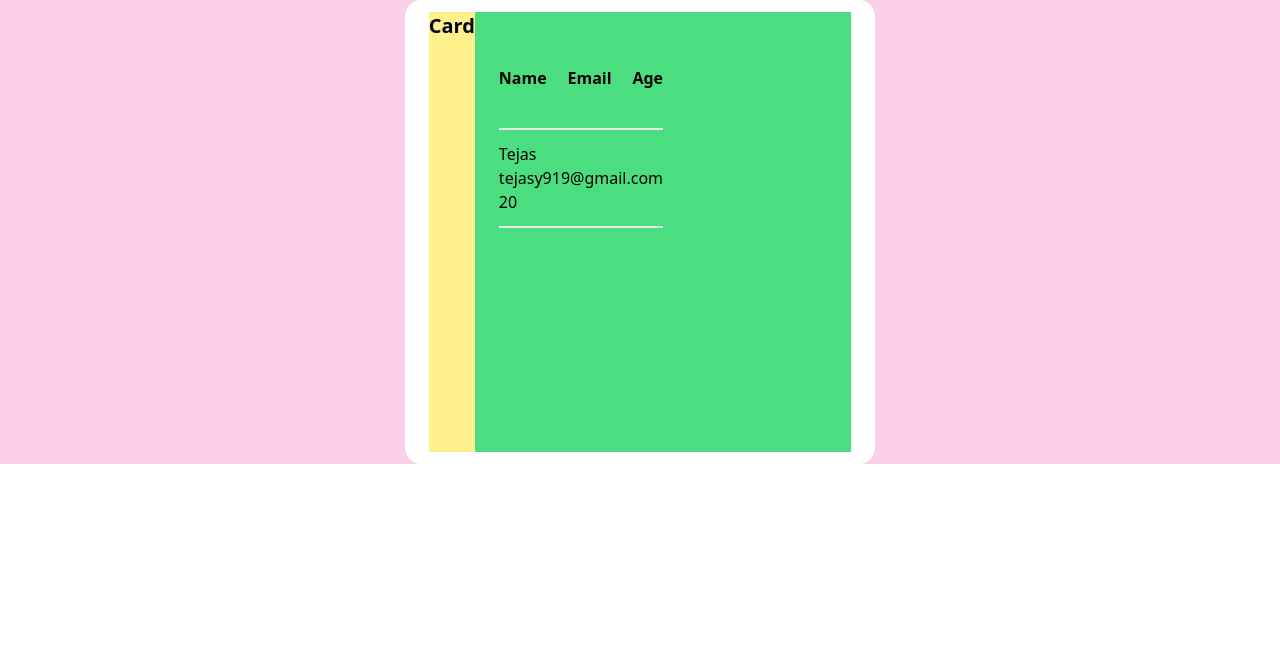
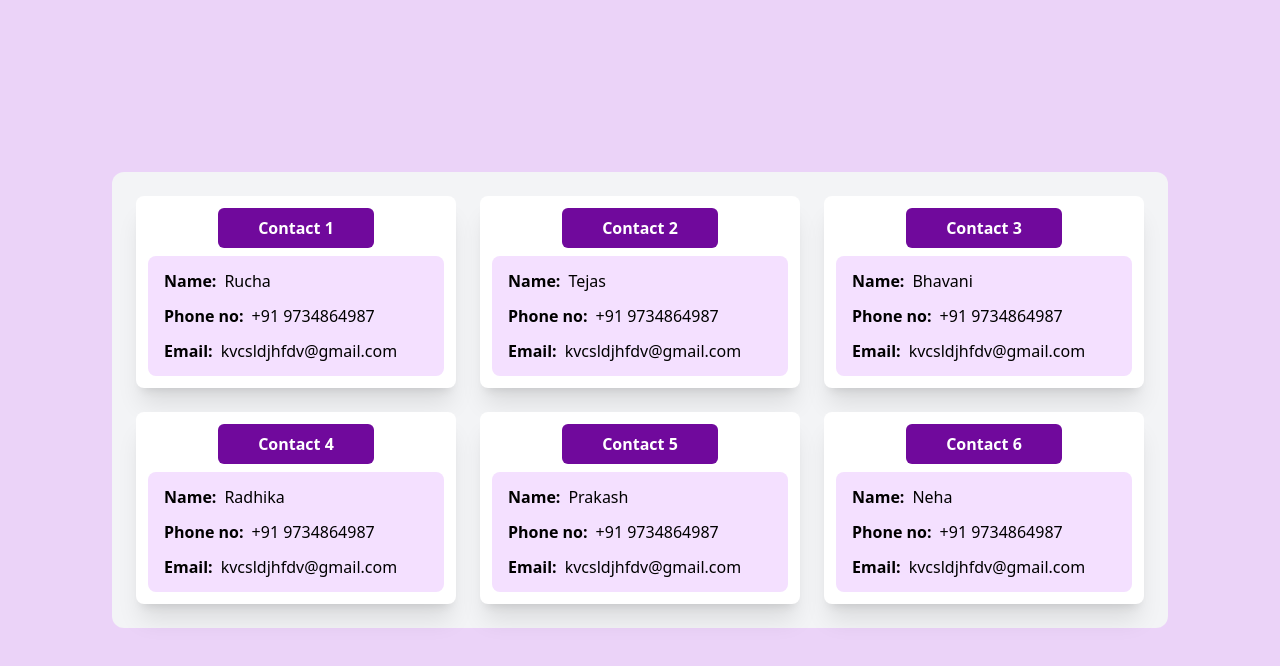
Before and after one commit to Tejas-Yadav/Crud-app, a React (Vite) app in the folder client/: page / in a window 1280 px wide. Shown: the top 666 px of the page. Built offline with nearby package versions, Linux system fonts and the light colour scheme.

Commit message:
Rucha's new Users.jsx

```diff
--- a/client/src/Users.jsx
+++ b/client/src/Users.jsx
@@ -1,39 +1,115 @@
-import React, {useState} from 'react'
+import React, { useState } from "react";
 
 const Users = () => {
-
-    const [users, setUsers] = useState([{
-        Name: "Tejas", Email: "tejasy919@gmail.com", Age: 20
-    }])
+  const [users, setUsers] = useState([
+    {
+      Name: "Tejas",
+      Email: "tejasy919@gmail.com",
+      Age: 20,
+    },
+  ]);
   return (
-    <div className='flex h-full bg-pink-200 justify-center align-middle'>
-      <div className=' w-100 bg-white rounded-2xl p-3 '>
-        <div className='flex bg-green-400 flex-auto justify-between mx-3'>
-          <h1 className='text-xl bg-yellow-200 font-semibold text-gray-950 '>
-            Card
-          </h1>
-          <div className='grid grid-flow-col grid-cols-2 grid-rows-4 m-3 p-3 pt-1'>
-            <div className='flex justify-between items-center font-semibold'>
-              <h1>Name</h1>
-              <h1>Email</h1>
-              <h1>Age</h1>
-
+    <div className="bg-[#EBD3F8] min-h-screen grid">
+      <div className="bg-gray-100 rounded-xl min-h-auto min-w-auto place-self-center p-6 grid grid-cols-3 grid-rows-2 gap-6">
+        <div className="bg-white h-48 w-80 shadow-xl rounded-lg p-3 flex flex-col gap-2">
+          <div className="bg-[#70099c] hover:scale-105 transition duration-300 hover:font-semifont text-white rounded-md p-2 font-semibold place-self-center px-10">
+            Contact 1
+          </div>{" "}
+          <div className="bg-[#f4e0ff] h-32 p-2 rounded-lg flex flex-col justify-around pl-4">
+            <div className="font-semibold flex gap-2">
+              Name:<div className="font-normal">Rucha</div>
+            </div>{" "}
+            <div className="font-semibold flex gap-2">
+              Phone no: <div className="font-normal">+91 9734864987</div>
+            </div>{" "}
+            <div className="font-semibold flex gap-2">
+              Email: <div className="font-normal">kvcsldjhfdv@gmail.com</div>
             </div>
-            {users.map((user)=>{
-              return(
-                <div className='border-y-2 w-full py-3 justify-between items-center'>
-                  <h1>{user.Name}</h1>
-                  <h1>{user.Email}</h1>
-                  <h1>{user.Age}</h1>
-                </div>
-              )
-            })}
-
+          </div>
+        </div>
+        <div className="bg-white h-48 w-80 shadow-xl rounded-lg p-3 flex flex-col gap-2">
+          <div className="bg-[#70099c] hover:scale-105 transition duration-300 hover:font-semifont text-white rounded-md p-2 font-semibold place-self-center px-10">
+            Contact 2
+          </div>{" "}
+          <div className="bg-[#f4e0ff] h-32 p-2 rounded-lg flex flex-col justify-around pl-4">
+            <div className="font-semibold flex gap-2">
+              Name:<div className="font-normal">Tejas</div>
+            </div>{" "}
+            <div className="font-semibold flex gap-2">
+              Phone no: <div className="font-normal">+91 9734864987</div>
+            </div>{" "}
+            <div className="font-semibold flex gap-2">
+              Email: <div className="font-normal">kvcsldjhfdv@gmail.com</div>
+            </div>
+          </div>
+        </div>
+        <div className="bg-white h-48 w-80 shadow-xl rounded-lg p-3 flex flex-col gap-2">
+          <div className="bg-[#70099c] hover:scale-105 transition duration-300 hover:font-semifont text-white rounded-md p-2 font-semibold place-self-center px-10">
+            Contact 3
+          </div>{" "}
+          <div className="bg-[#f4e0ff] h-32 p-2 rounded-lg flex flex-col justify-around pl-4">
+            <div className="font-semibold flex gap-2">
+              Name:<div className="font-normal">Bhavani</div>
+            </div>{" "}
+            <div className="font-semibold flex gap-2">
+              Phone no: <div className="font-normal">+91 9734864987</div>
+            </div>{" "}
+            <div className="font-semibold flex gap-2">
+              Email: <div className="font-normal">kvcsldjhfdv@gmail.com</div>
+            </div>
+          </div>
+        </div>
+        <div className="bg-white h-48 w-80 shadow-xl rounded-lg p-3 flex flex-col gap-2">
+          <div className="bg-[#70099c] hover:scale-105 transition duration-300 hover:font-semifont text-white rounded-md p-2 font-semibold place-self-center px-10">
+            Contact 4
+          </div>{" "}
+          <div className="bg-[#f4e0ff] h-32 p-2 rounded-lg flex flex-col justify-around pl-4">
+            <div className="font-semibold flex gap-2">
+              Name:<div className="font-normal">Radhika</div>
+            </div>{" "}
+            <div className="font-semibold flex gap-2">
+              Phone no: <div className="font-normal">+91 9734864987</div>
+            </div>{" "}
+            <div className="font-semibold flex gap-2">
+              Email: <div className="font-normal">kvcsldjhfdv@gmail.com</div>
+            </div>
+          </div>
+        </div>
+        <div className="bg-white h-48 w-80 shadow-xl rounded-lg p-3 flex flex-col gap-2">
+          <div className="bg-[#70099c] hover:scale-105 transition duration-300 hover:font-semifont text-white rounded-md p-2 font-semibold place-self-center px-10">
+            Contact 5
+          </div>{" "}
+          <div className="bg-[#f4e0ff] h-32 p-2 rounded-lg flex flex-col justify-around pl-4">
+            <div className="font-semibold flex gap-2">
+              Name:<div className="font-normal">Prakash</div>
+            </div>{" "}
+            <div className="font-semibold flex gap-2">
+              Phone no: <div className="font-normal">+91 9734864987</div>
+            </div>{" "}
+            <div className="font-semibold flex gap-2">
+              Email: <div className="font-normal">kvcsldjhfdv@gmail.com</div>
+            </div>
+          </div>
+        </div>
+        <div className="bg-white h-48 w-80 shadow-xl rounded-lg p-3 flex flex-col gap-2">
+          <div className="bg-[#70099c] hover:scale-105 transition duration-300 hover:font-semifont text-white rounded-md p-2 font-semibold place-self-center px-10">
+            Contact 6
+          </div>{" "}
+          <div className="bg-[#f4e0ff] h-32 p-2 rounded-lg flex flex-col justify-around pl-4">
+            <div className="font-semibold flex gap-2">
+              Name:<div className="font-normal">Neha</div>
+            </div>{" "}
+            <div className="font-semibold flex gap-2">
+              Phone no: <div className="font-normal">+91 9734864987</div>
+            </div>{" "}
+            <div className="font-semibold flex gap-2">
+              Email: <div className="font-normal">kvcsldjhfdv@gmail.com</div>
+            </div>
           </div>
         </div>
       </div>
     </div>
-  )
-}
+  );
+};
 
-export default Users
+export default Users;
```
